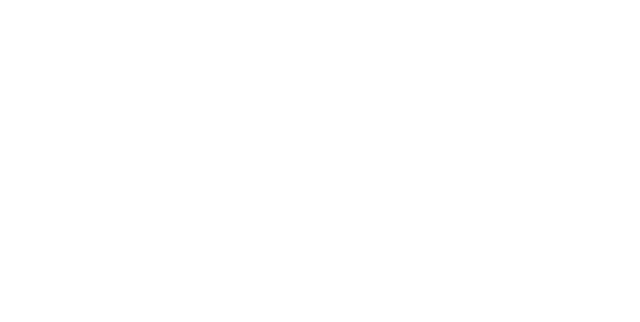
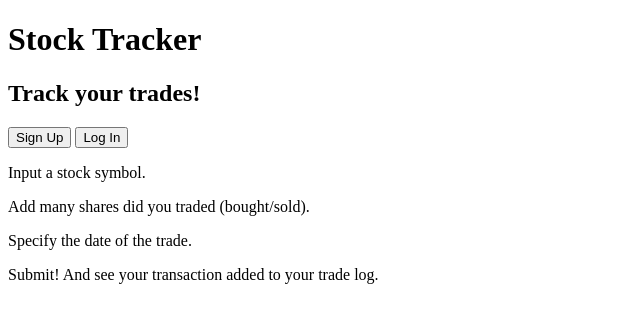
Before and after one commit to sofia-aguirre/stock-tracker, a website: page views/landing.html in a window 1280 px wide. Shown: the whole page, without its empty margins (0-640 px from the left). Drawn offline with nearby package versions, Linux system fonts and the light colour scheme; files whose address does not match are found by name.

Commit message:
filled in html content + added temp background image

```diff
--- a/views/landing.html
+++ b/views/landing.html
@@ -8,7 +8,7 @@
 
     <!-- STYLESHEETS -->
     <!-- <link rel="stylesheet" href="//maxcdn.bootstrapcdn.com/bootstrap/3.3.7/css/bootstrap.min.css"> -->
-    <link rel="stylesheet" href="/styles/landingStyles.css">
+    <link rel="stylesheet" href="/public/styles/landingStyles.css">
 
     <!-- VENDOR SCRIPTS -->
     <!-- <link href="https://fonts.googleapis.com/css?family=Old+Standard+TT|Poiret+One" rel="stylesheet"> -->
@@ -18,7 +18,22 @@
 </head>
 <!-- BEGIN HTML BODY -->
 <body>
-
+    <h1>Stock Tracker</h1>
+    <h2>Track your trades!</h2>
+    <button id="signup-button" type="button">Sign Up</button>
+    <button id="login-button" type="button">Log In</button>
+    <div class="instructions" id="card1">
+        <p>Input a stock symbol.</p>
+    </div>
+    <div class="instructions" id="card2">
+        <p>Add many shares did you traded (bought/sold).</p>
+    </div>
+    <div class="instructions" id="card3">
+        <p>Specify the date of the trade.</p>
+    </div>
+    <div class="instructions" id="card4">
+        <p>Submit! And see your transaction added to your trade log.</p>
+    </div>
 </body>
 <!-- END HTML BODY -->
 </html>
```
Also changed, not shown: public/images/stocks_background.jpeg (added).
